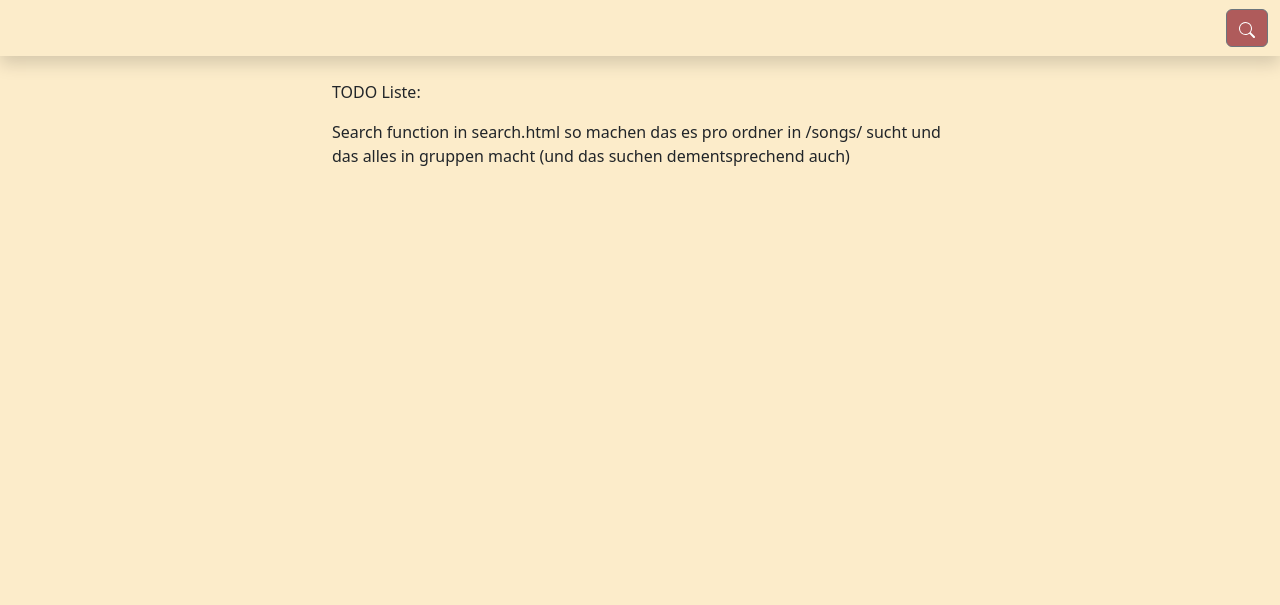
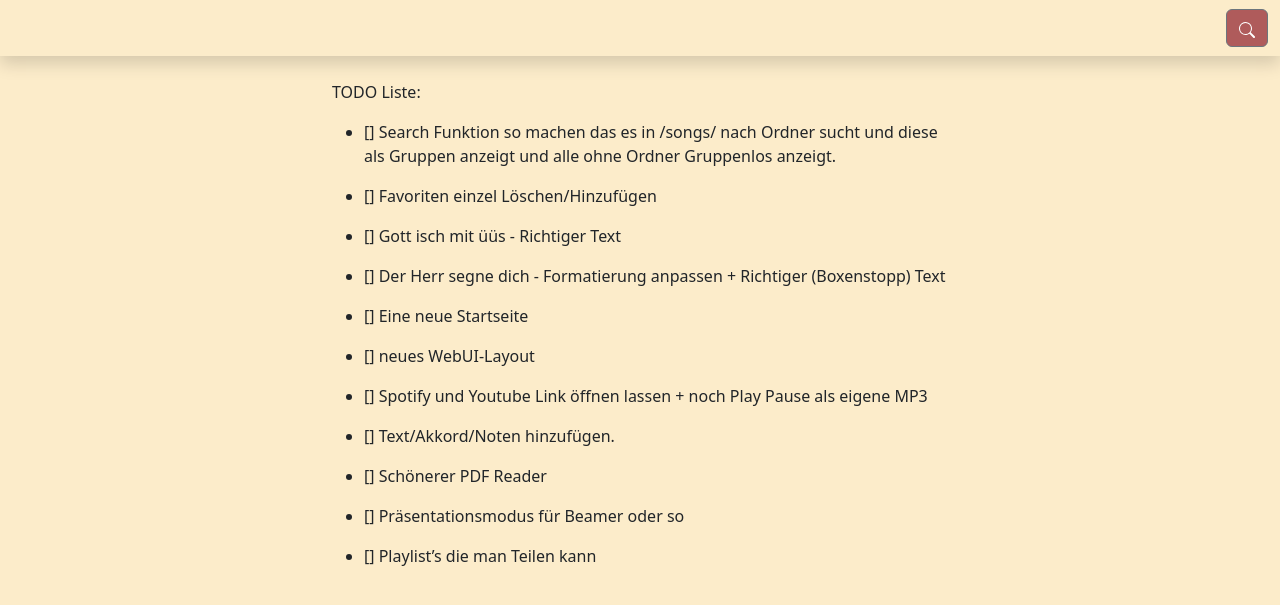
Before and after one commit to Elija-K/song-dist, a Jekyll site: the page built from TODO.md, in a window 1280 px wide. Shown: the top 605 px of the page. Built offline with Jekyll 4.4.1, drawn with Linux system fonts in a browser that asks for light colours; our own code applies the rules of GitHub Pages for plain Markdown files.

Commit message:
Gott isch mit üüs + ToDo

```diff
--- a/TODO.md
+++ b/TODO.md
@@ -1,3 +1,23 @@
 TODO Liste:
 
-Search function in search.html so machen das es pro ordner in /songs/ sucht und das alles in gruppen macht (und das suchen dementsprechend auch)
+- [] Search Funktion so machen das es in /songs/ nach Ordner sucht und diese als Gruppen anzeigt und alle ohne Ordner Gruppenlos anzeigt.
+
+- [] Favoriten einzel Löschen/Hinzufügen
+
+- [] Gott isch mit üüs - Richtiger Text
+
+- [] Der Herr segne dich - Formatierung anpassen + Richtiger (Boxenstopp) Text
+
+- [] Eine neue Startseite
+
+- [] neues WebUI-Layout
+
+- [] Spotify und Youtube Link öffnen lassen + noch Play Pause als eigene MP3
+
+- [] Text/Akkord/Noten hinzufügen.
+
+- [] Schönerer PDF Reader
+
+- [] Präsentationsmodus für Beamer oder so
+
+- [] Playlist's die man Teilen kann
```
Also changed, not shown: songs/Gott isch mit üüs-Eden Musik.md (+24 -43 lines), songs/Test-Test.md (deleted, +0 -23 lines), 1 other file.
